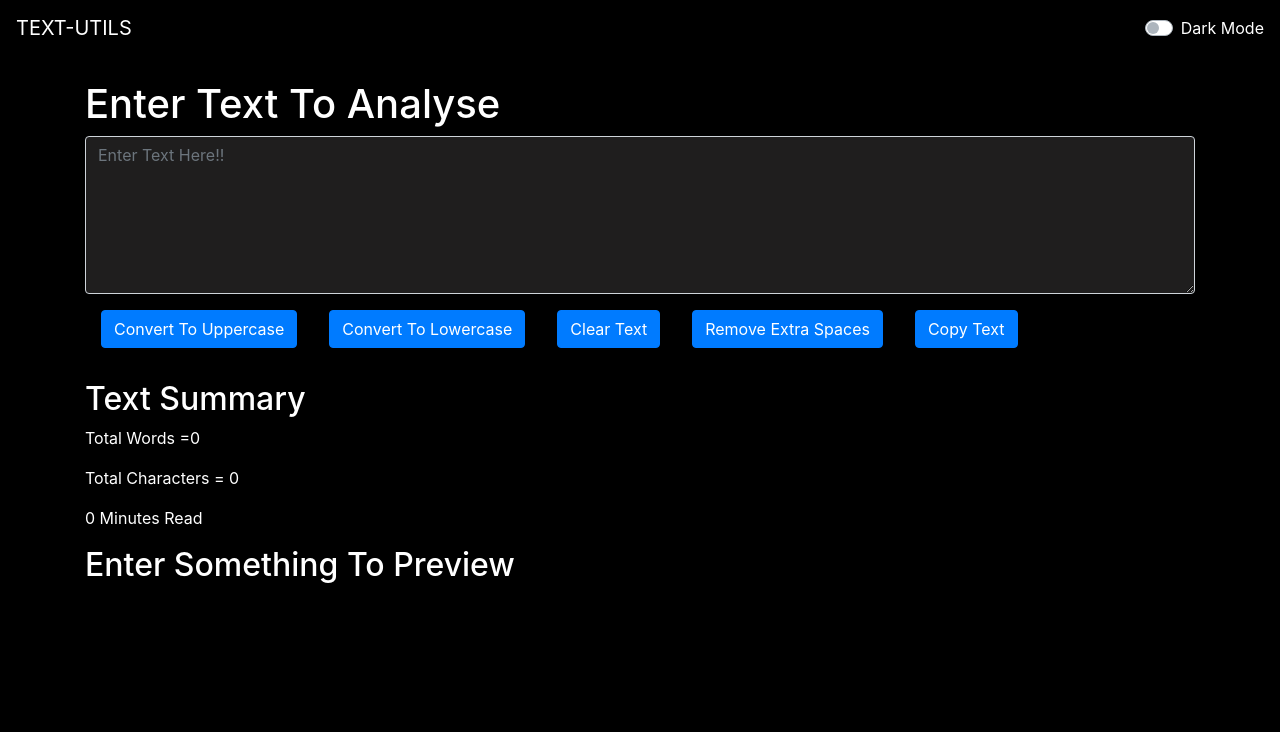
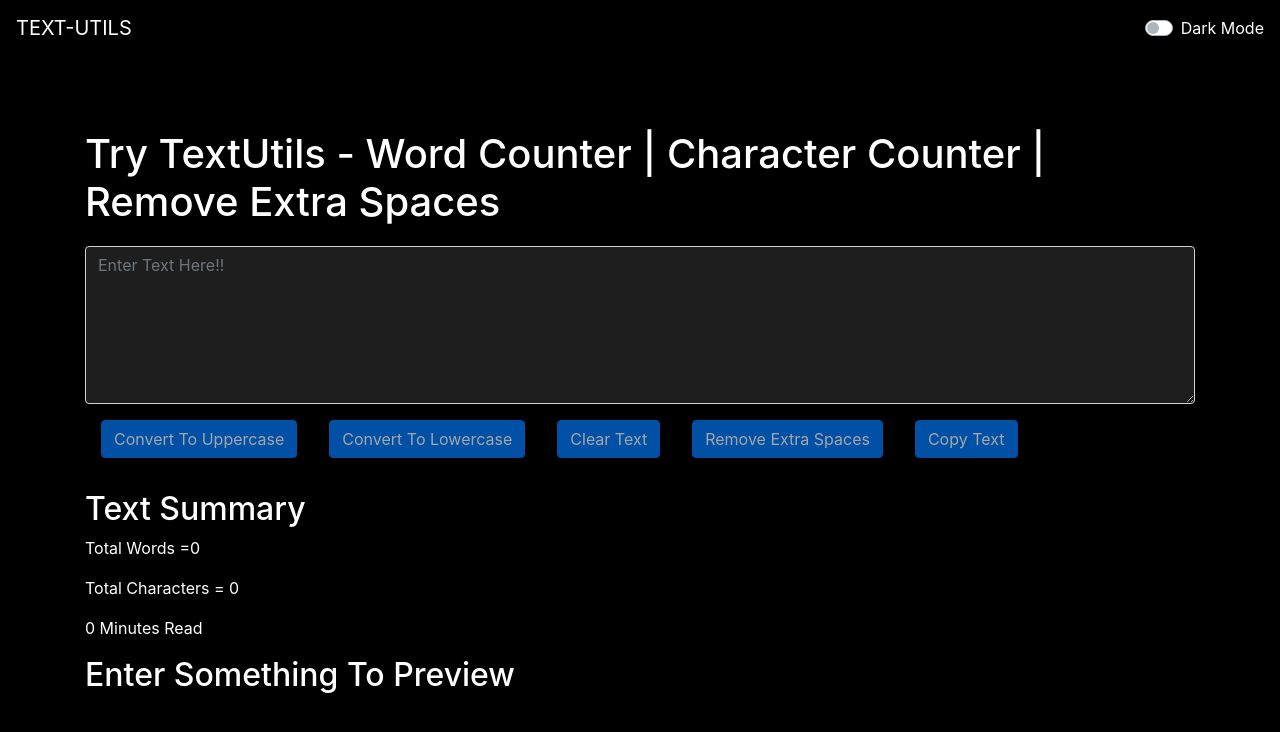
Before and after one commit to sachin161kr/Text-Utils, a React (Create React App) app: page / in a window 1280 px wide. Shown: the top 732 px of the page. Built offline with nearby package versions, Linux system fonts and the light colour scheme.

Commit message:
Bug fixes

```diff
--- a/public/index.html
+++ b/public/index.html
@@ -7,7 +7,7 @@
     <meta name="theme-color" content="#000000" />
     <meta
       name="description"
-      content="Text-Utils is where you can analyse and manipulate text as you want."
+      content="Text-Utils is a word counter and a character counting utility which can be used to manipulate your text in the way you want. You can remove extra spaces, copy the manipulated text as well as convert your text from Uppercase to Lowercase and Lowercase to Uppercase."
     />
     <link rel="apple-touch-icon" href="./favicon.ico" />
     <!--
@@ -31,7 +31,10 @@
       work correctly both with client-side routing and a non-root public URL.
       Learn how to configure a non-root public URL by running `npm run build`.
     -->
-    <title>Text-Utils</title>
+    <title>
+      TextUtils - Word Counter | Character Counter | Lowercase to Uppercase |
+      Uppercase to Lowercase
+    </title>
   </head>
   <body>
     <noscript>You need to enable JavaScript to run this app.</noscript>
--- a/src/App.js
+++ b/src/App.js
@@ -25,7 +25,9 @@
         mode={mode}
         setMode={setMode}
       />
-      {showAlert && <Alert alertText={alertText} />}
+      <div style={{ height: "50px" }}>
+        {showAlert && <Alert alertText={alertText} />}
+      </div>
       <div
         style={{
           backgroundColor: mode === true ? "#FFF" : "#000000",
@@ -35,9 +37,10 @@
         <h1
           style={{
             color: mode === true ? "#000" : "#FFF",
+            marginBottom: "20px",
           }}
         >
-          Enter Text To Analyse
+          Try TextUtils - Word Counter | Character Counter | Remove Extra Spaces
         </h1>
         <TextFrom
           setAlertText={setAlertText}
--- a/src/components/TextForm.js
+++ b/src/components/TextForm.js
@@ -4,7 +4,6 @@
   const [text, setText] = useState("");
 
   const handleExtraSpaces = () => {
-    if (text.length === 0) return;
     let newText = text.split(/[ ]+/);
     setText(newText.join(" "));
     setAlertText("Extra Spaces Removed!!");
@@ -43,8 +42,8 @@
           placeholder="Enter Text Here!!"
         ></textarea>
         <button
+          disabled={!text.length}
           onClick={() => {
-            if (text.length === 0) return;
             setText(text.toUpperCase());
             setAlertText("Changed to Uppercase");
             setShowAlert(true);
@@ -57,8 +56,8 @@
           Convert To Uppercase
         </button>
         <button
+          disabled={!text.length}
           onClick={() => {
-            if (text.length === 0) return;
             setText(text.toLowerCase());
             setAlertText("Changed to Lowercase");
             setShowAlert(true);
@@ -71,8 +70,8 @@
           Convert To Lowercase
         </button>
         <button
+          disabled={!text.length}
           onClick={() => {
-            if (text.length === 0) return;
             setText("");
             setAlertText("Text Cleared");
             setShowAlert(true);
@@ -84,10 +83,18 @@
         >
           Clear Text
         </button>
-        <button onClick={handleExtraSpaces} className="btn btn-primary m-3">
+        <button
+          disabled={!text.length}
+          onClick={handleExtraSpaces}
+          className="btn btn-primary m-3"
+        >
           Remove Extra Spaces
         </button>
-        <button onClick={handleCopy} className="btn btn-primary m-3">
+        <button
+          disabled={!text.length}
+          onClick={handleCopy}
+          className="btn btn-primary m-3"
+        >
           Copy Text
         </button>
       </div>
```
